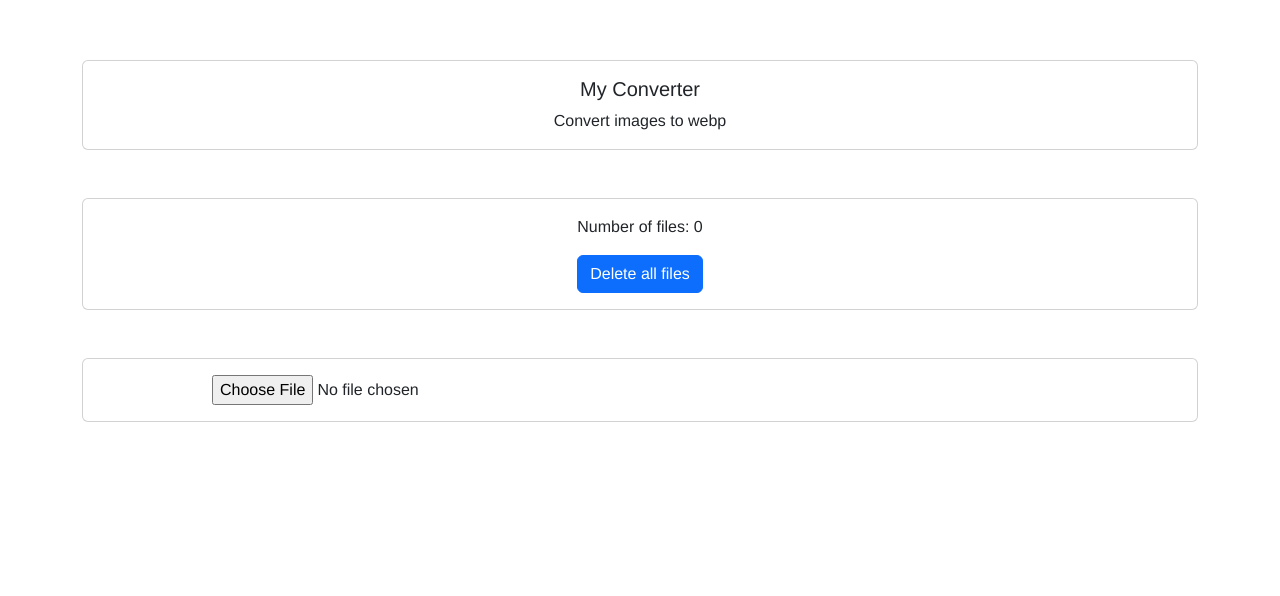
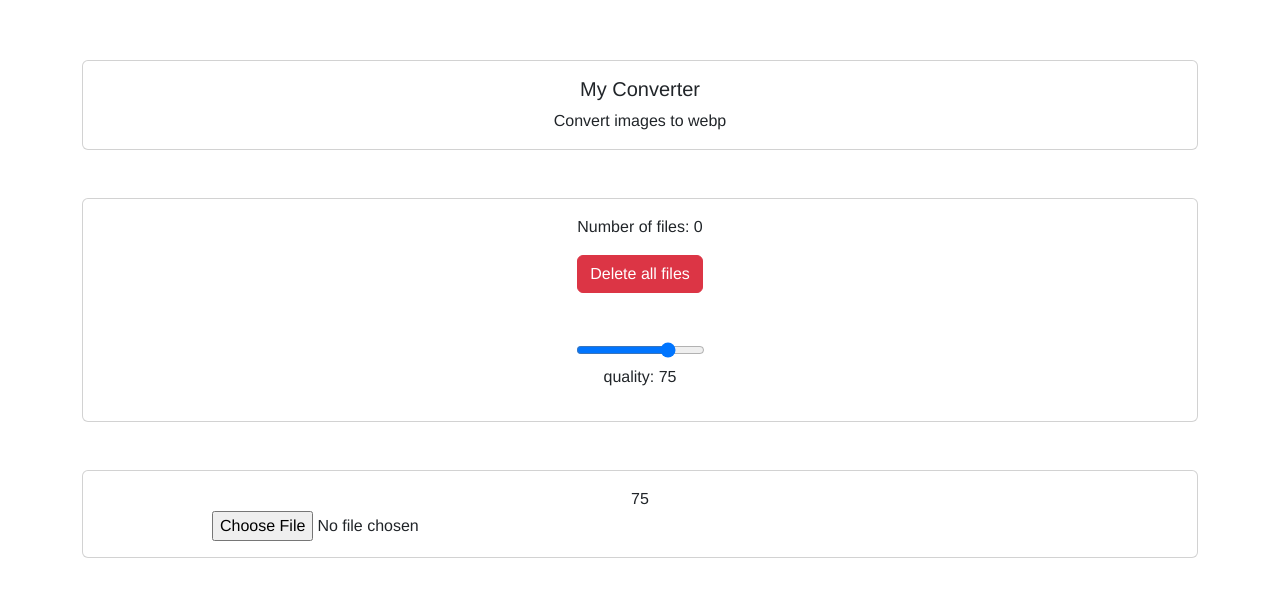
Before and after one commit to Metaphysiker/my-converter, a Vue app in the folder vue/vue-app/: page / in a window 1280 px wide. Shown: the top 596 px of the page. Built offline with nearby package versions, Linux system fonts and the light colour scheme; no server answers.

Commit message:
add quality slider

```diff
--- a/vue/vue-app/src/components/UploadController.vue
+++ b/vue/vue-app/src/components/UploadController.vue
@@ -1,36 +1,37 @@
 <script setup>
-import { ref, onMounted } from 'vue'
-import UploadImage from './UploadImage.vue'
-import FileService from '../services/FileService.js';
+import { ref, onMounted } from "vue";
+import UploadImage from "./UploadImage.vue";
+import FileService from "../services/FileService.js";
 
 const fileService = new FileService();
-const number_of_files = ref(0)
-let uploadImageComponentCount = ref(1);
+const number_of_files = ref(0);
+const uploadImageComponentCount = ref(1);
+const quality = ref(75);
 
 onMounted(() => {
   updateNumberOfFiles();
-})
+});
 
+const updateQuality = (event) => {
+  quality.value = event.target.value;
+};
 
-function updateNumberOfFiles(){
-    fileService.getNumberOfFiles()
-    .then((json) => {
+function updateNumberOfFiles() {
+  fileService.getNumberOfFiles().then((json) => {
     number_of_files.value = json.number_of_files;
   });
 }
 
-function fileUploaded(){
+function fileUploaded() {
   updateNumberOfFiles();
   uploadImageComponentCount.value++;
 }
 
-function removeAllFiles(){
-    fileService.removeAllFiles()
-    .then(() => {
+function removeAllFiles() {
+  fileService.removeAllFiles().then(() => {
     updateNumberOfFiles();
-    })
+  });
 }
-
 </script>
 
 <template>
@@ -38,12 +39,29 @@ function removeAllFiles(){
     <div class="card">
       <div class="card-body">
         <p>Number of files: {{ number_of_files }}</p>
-                <button @click="removeAllFiles" class="btn btn-primary" >Delete all files</button>
+        <button @click="removeAllFiles" class="btn btn-danger">
+          Delete all files
+        </button>
+        <div class="mt-5">
+          <input
+            type="range"
+            min="1"
+            max="100"
+            value="75"
+            class="slider"
+            id="myRange"
+            @input="updateQuality"
+          />
+          <p>quality: {{ quality }}</p>
+        </div>
       </div>
     </div>
   </div>
 
   <div v-for="i in uploadImageComponentCount" :key="i">
-            <UploadImage @fileUploaded="fileUploaded()" quality=1></UploadImage>
+    <UploadImage
+      @fileUploaded="fileUploaded()"
+      :quality="quality"
+    ></UploadImage>
   </div>
 </template>
--- a/vue/vue-app/src/components/UploadImage.vue
+++ b/vue/vue-app/src/components/UploadImage.vue
@@ -1,45 +1,42 @@
 <script setup>
-import { ref, defineEmits, defineProps } from 'vue'
+import { ref, defineEmits, defineProps } from "vue";
 
 const props = defineProps({
   quality: {
     type: Number,
-        default: 75
-    }
+    default: 75,
+  },
 });
-const emit = defineEmits(['fileUploaded'])
+
+const emit = defineEmits(["fileUploaded"]);
 
 const imageSource = ref("");
 
-function fileAdded(event){
-  postImageToBackend(event.target.files[0])
+function fileAdded(event) {
+  postImageToBackend(event.target.files[0]);
 }
 
-function postImageToBackend(file){
-return new Promise(function(final_resolve){
-
+function postImageToBackend(file) {
+  return new Promise(function (final_resolve) {
     var formData = new FormData();
-  if(file){
+    if (file) {
       formData.append("image", file);
-    formData.append("quality", props.quality)
+      formData.append("quality", props.quality);
     }
 
     fetch("http://localhost:8081/upload_image", {
       method: "POST",
-    body: formData
+      body: formData,
     })
       .then((response) => response.json())
       .then((json) => {
         {
           imageSource.value = json.new_file_name;
-    emit('fileUploaded')
+          emit("fileUploaded");
           final_resolve(json);
         }
-  })
-
-
-
-})
+      });
+  });
 }
 </script>
 
@@ -47,13 +44,26 @@ return new Promise(function(final_resolve){
   <div class="container">
     <div class="card my-2">
       <div class="card-body">
+        {{ quality }}
+
         <div class="row">
           <div class="col-6">
-                <input @change="fileAdded" type="file" name="image" id="image" accept="image/png, image/jpeg, image/webp, image/gif">
+            <input
+              @change="fileAdded"
+              type="file"
+              name="image"
+              id="image"
+              accept="image/png, image/jpeg, image/webp, image/gif"
+            />
           </div>
           <div class="col-6">
             <div v-if="imageSource">
-                <img v-bind:src="'http://localhost:8081/shared-volume/' + imageSource" style="width:100%;">
+              <img
+                v-bind:src="
+                  'http://localhost:8081/shared-volume/' + imageSource
+                "
+                style="width: 100%"
+              />
             </div>
           </div>
         </div>
```
Also changed, not shown: 1 other file (tests, documents, lock files or other folders). Lines whose indentation alone changed are shown as unchanged.
